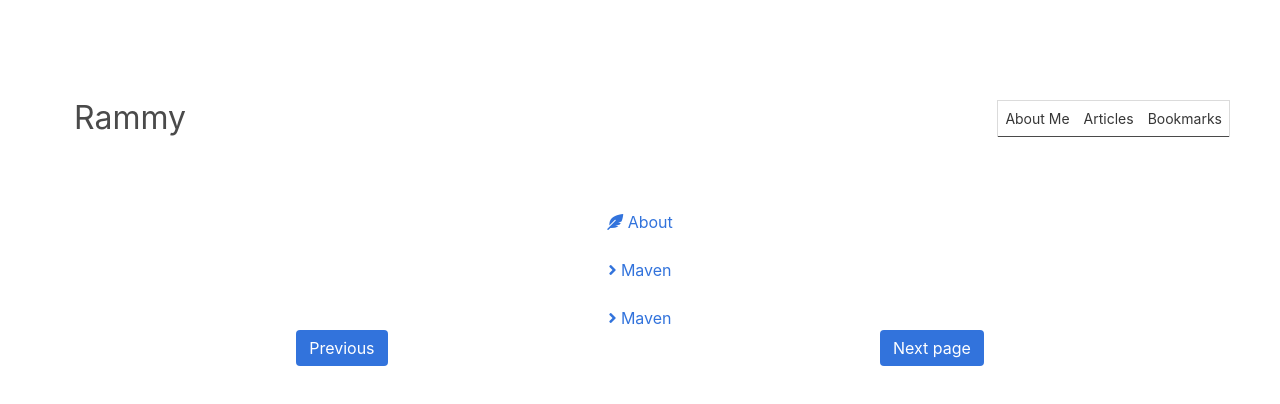
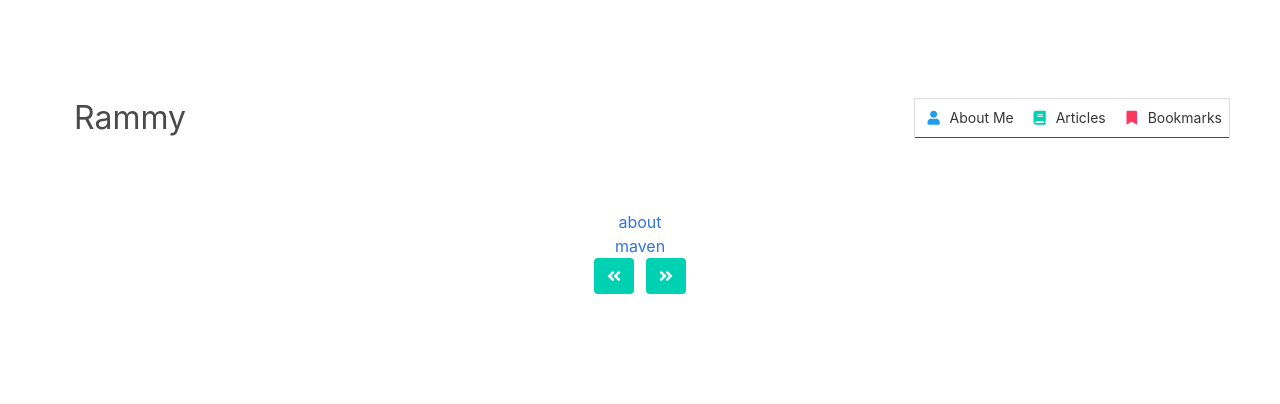
Before and after one commit to rammygit/homegrown, a website: page index.html in a window 1280 px wide. Drawn offline with nearby package versions, Linux system fonts and the light colour scheme.

Commit message:
modified index html for main page icons

```diff
--- a/index.html
+++ b/index.html
@@ -29,17 +29,31 @@
       <!-- left side  -->
       <div class="level-left">
         <div class="level-item hero-body">
-            <h2 id="h_blogTitle" class="subtitle is-3">Rammy</h2>
+          <h2 id="h_blogTitle" class="subtitle is-3 is-primary">Rammy</h2>
         </div>
       </div>
 
       <!-- right side -->
       <div class="level-right">
         <p class="panel-tabs">
-              <a href="/content/about/" class="is-active is-light">About Me</a>
-              <a href="/" class="is-active is-light">Articles</a>
-              <a class="is-active is-light">Bookmarks</a>
-              <!-- <a>forks</a> -->
+          <a href="/content/about/" class="is-active is-light">
+            <span class="icon has-text-info">
+                <i class="fas fa-user"></i>
+              </span>
+            About Me
+          </a>
+          <a href="/" class="is-active is-light">
+            <span class="icon has-text-primary">
+                <i class="fas fa-book"></i>
+              </span>
+            Articles
+          </a>
+          <a class="is-active is-light">
+              <span class="icon has-text-danger">
+                  <i class="fas fa-bookmark"></i>
+              </span>
+            Bookmarks
+          </a>
         </p>
 
       </div>
@@ -49,17 +63,7 @@
 
 
     <section>
-            <div id="content" class="content has-text-centered">
-
-                <a href="/content/about/"><i class="fas fa-feather-alt"></i> About</a>
-                <br>
-                <br>
-                <a href="/content/maven/"><i class="fas fa-angle-right"></i> Maven</a>
-                <br>
-                <br>
-                <a href="/content/maven/"><i class="fas fa-angle-right"></i> Maven</a>
-                <br>
-            </div>
+      <div id="content" class="content has-text-centered"><a href="/content/about/">about</a><br><a href="/content/maven/">maven</a><br></div>
     </section>
 
 
@@ -68,21 +72,33 @@
     <!-- <p id="p_blogTitle">Hello world! Welcome to my Blog.</p> -->
 
 
-    <div class="level ">
-        <div class ="level-item has-text-centered">
+    <!-- <div class="level ">
+      <div class="level-item has-text-centered">
         <a id="link_prev" href="#" class=" button is-link">Previous</a>
       </div>
-        <div class ="level-item has-text-centered">
+      <div class="level-item has-text-centered">
         <a id="link_next" href="/content/2" class="button is-link">Next page</a>
       </div>
 
+    </div> -->
+
+
+    <div class="field is-grouped is-grouped-centered">
+        <p class="control">
+            <a id="link_prev" href="#" class=" button is-primary"><i class="fas fa-angle-double-left"></i> </a>
+        </p>
+        <p class="control">
+            <a id="link_next" href="/content/2" class="button is-primary"> <i class="fas fa-angle-double-right"></i></i> </a>
+        </p>
       </div>
+
+
 
     <!-- <a id="link_prev" href="#"> <i class="fas fa-arrow-circle-left"></i> </a>
     <a id="link_next" href="/content/2"> <i class="fas fa-arrow-circle-right"></i> </a> -->
 
-    <script defer src="/js/vendor/modernizr-3.7.1.min.js" ></script>
-    <script defer src="https://code.jquery.com/jquery-3.4.1.min.js " integrity="sha256-CSXorXvZcTkaix6Yvo6HppcZGetbYMGWSFlBw8HfCJo=" crossorigin="anonymous" defer></script>
+    <script defer src="/js/vendor/modernizr-3.7.1.min.js"></script>
+    <script defer src="https://code.jquery.com/jquery-3.4.1.min.js " integrity="sha256-CSXorXvZcTkaix6Yvo6HppcZGetbYMGWSFlBw8HfCJo=" crossorigin="anonymous"></script>
     <script>
       window.jQuery || document.write('<script src="/js/vendor/jquery-3.4.1.min.js"><\/script>')
     </script>
@@ -116,6 +132,8 @@
     </footer> -->
 
 
+
+
   </body>
 
 </html>
--- a/server.js
+++ b/server.js
@@ -26,7 +26,10 @@ const TARGET_DIR = `${PROJECT_PATH}public`
 
 const TEMP_DIR = '/tmp/mysite'
 
-const DIRECTORY_IGNORE = [`${PROJECT_PATH}node_modules`,`${PROJECT_PATH}.git`,`${PROJECT_PATH}build`]
+const DIRECTORY_IGNORE = [`${PROJECT_PATH}node_modules`,
+                          `${PROJECT_PATH}.git`,
+                          `${PROJECT_PATH}build`,
+                          `${PROJECT_PATH}public`]
 
 
 
@@ -68,6 +71,7 @@ const start = async function () {
             //console.log('return false ')
             return false
         }
+
         //console.log('return true')
         // true will make sure file copy happens.
         return true
```
Lines whose indentation alone changed are shown as unchanged.
